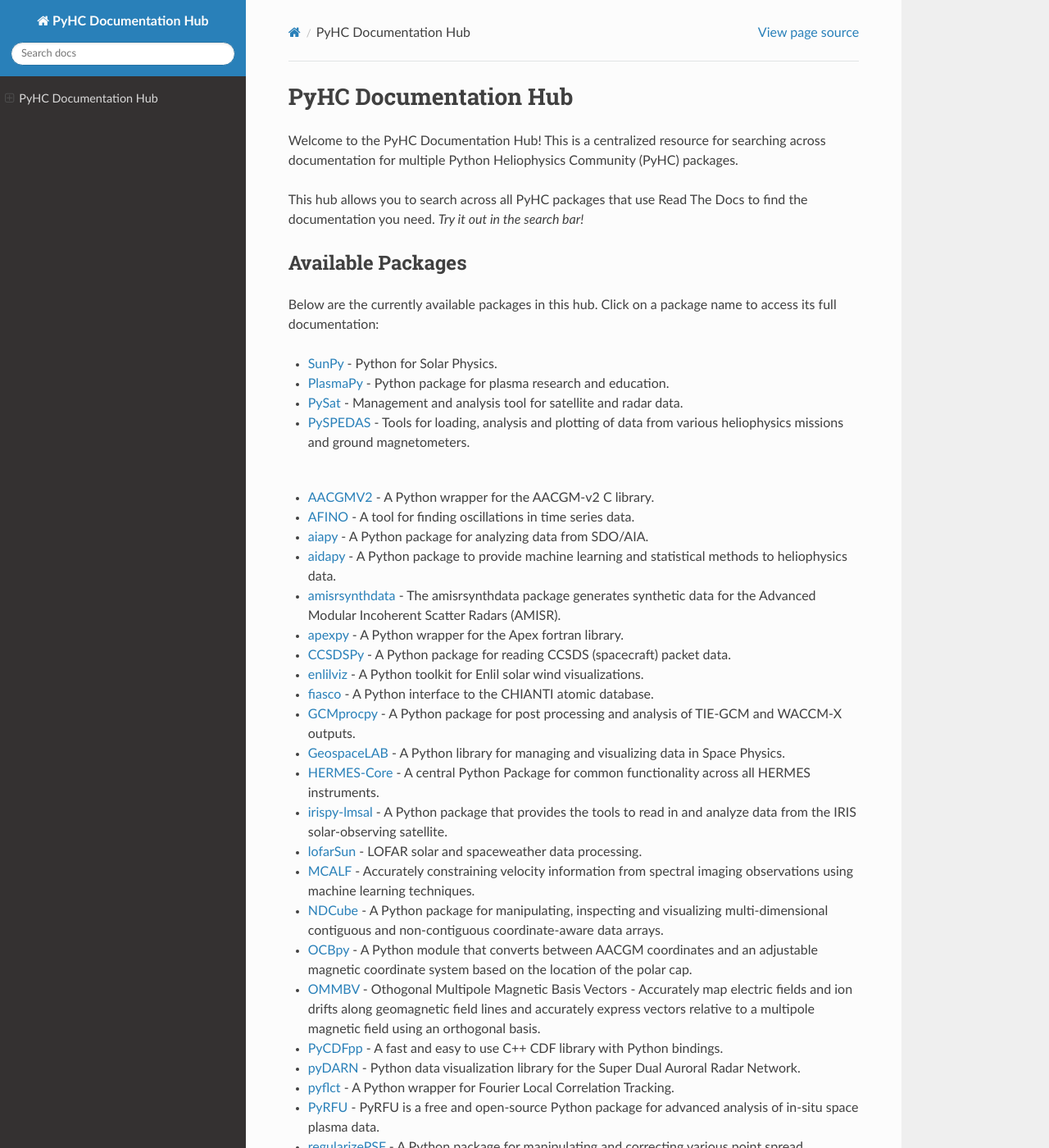
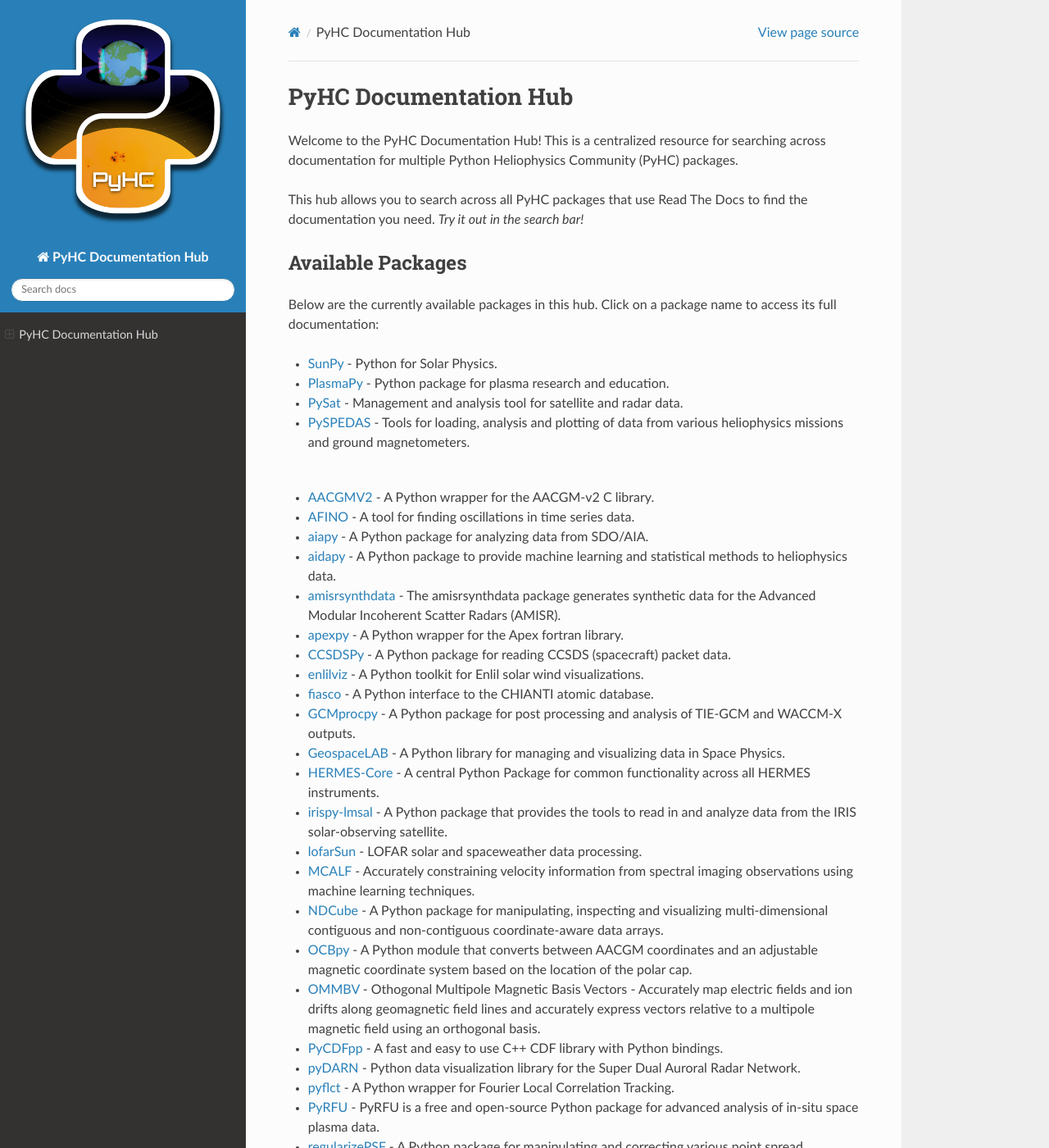
Before and after one commit to heliophysicsPy/pyhc-docs, a Sphinx documentation site: the page built from source/index.rst, in a window 1280 px wide and 1400 px high. Shown: the whole window at 82% size. Built offline with Sphinx 7.4.7 and the Read the Docs theme 3.1.0, drawn with Linux system fonts in a browser that asks for light colours.

Commit message:
Add the PyHC logo

```diff
--- a/source/_static/custom.css
+++ b/source/_static/custom.css
@@ -1,4 +1,12 @@
 /* PyHC Documentation Hub Custom Styles */
+
+/* Logo styling */
+.logo {
+  max-width: 180px;
+  height: auto;
+  margin-bottom: 10px;
+  display: block;
+}
 
 /* Popup search dialog */
 .pyhc-search-modal {
--- a/source/_templates/layout.html
+++ b/source/_templates/layout.html
@@ -7,3 +7,10 @@
 {{ pyhc_projects | tojson }}
 </script>
 {% endblock %}
+
+{% block sidebartitle %}
+<a href="{{ pathto(master_doc) }}">
+  <img src="{{ pathto('_static/images/PyHC_logo.png', 1) }}" class="logo" alt="Logo"/>
+</a>
+{{ super() }}
+{% endblock %}
```
Also changed, not shown: source/_static/images/PyHC_logo.png (added).
